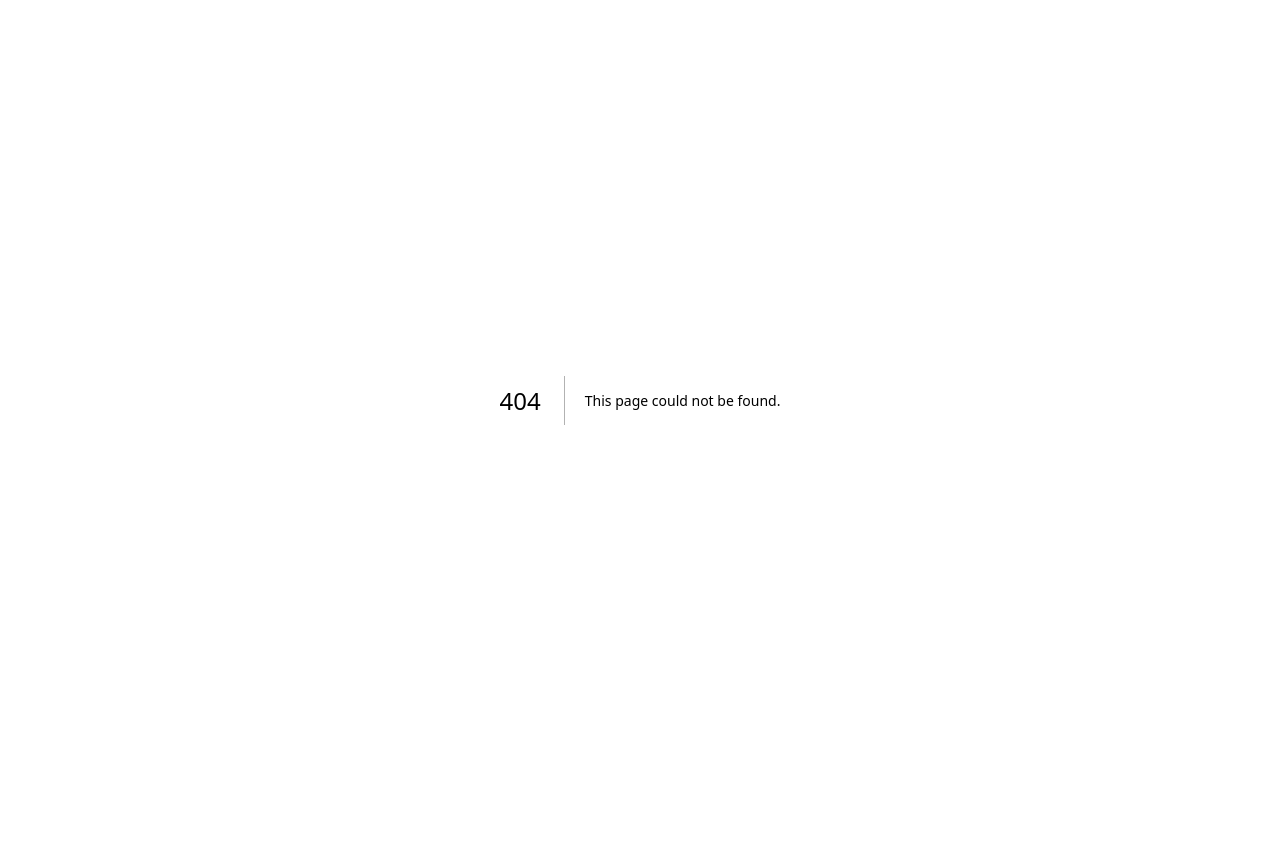
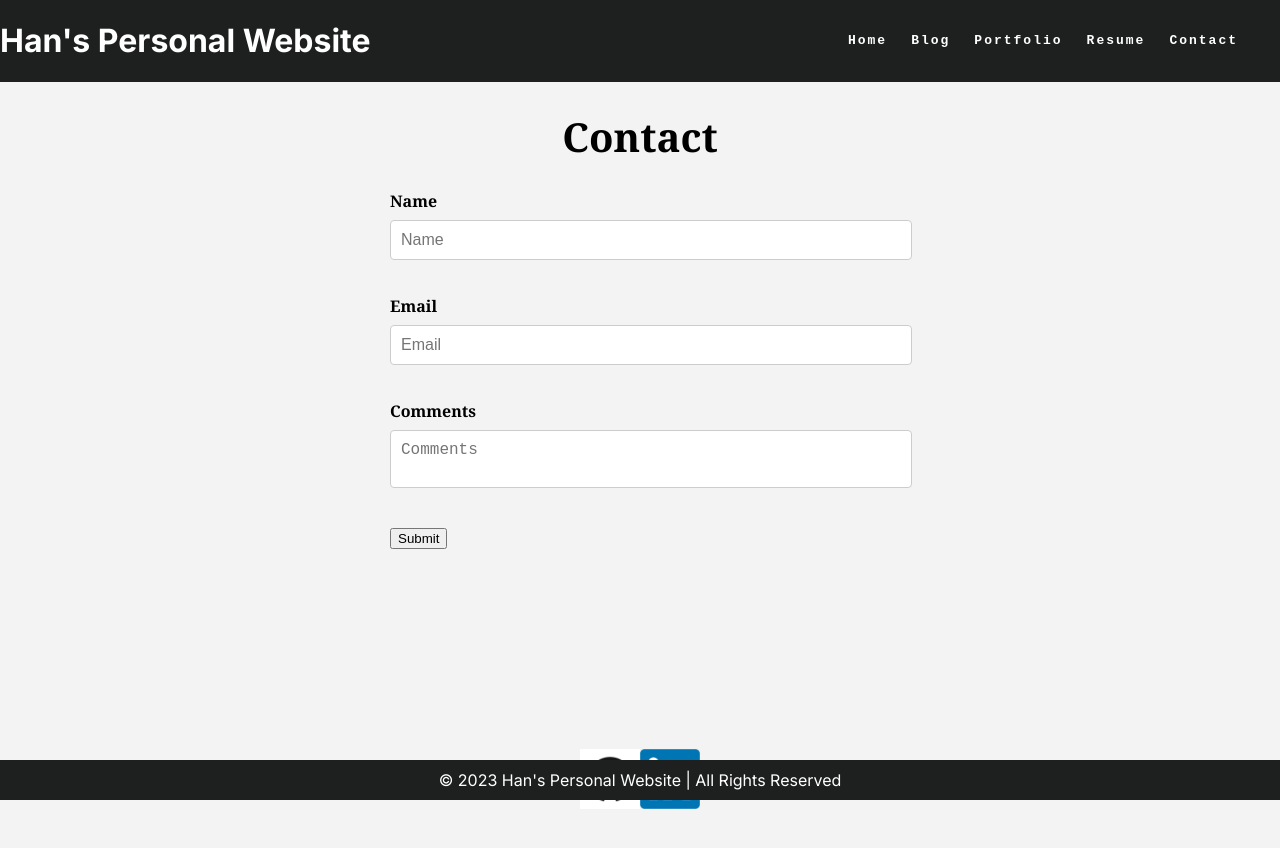
Before and after one commit to HanYu-Wu04/bootcamp-project-2023, a Next.js app: page /contact in a window 1280 px wide. Before the commit this address had no page. Shown: the top 848 px of the page. Before the commit the page ends 800 px from the top, so only its background shows below. Built offline with nearby package versions, Linux system fonts and the light colour scheme.

Commit message:
added Linkdedin image

```diff
--- /dev/null
+++ b/src/app/contact/page.tsx
@@ -0,0 +1,42 @@
+import React from 'react';
+import Footer from '../components/Footer';
+import Navbar from '../components/Navbar';
+import Link from 'next/link';
+import Image from 'next/image';
+
+export default function Contact() {
+  return (
+    <div>
+      <Navbar/>
+      <main>
+        <h1 className="page-title">Contact</h1>
+        <form>
+          <label htmlFor="name">Name</label>
+          <input type="text" id="name" name="name" placeholder="Name" required />
+          <br /><br />
+          <label htmlFor="email">Email</label>
+          <input type="email" id="email" name="email" placeholder="Email" />
+          <br /><br />
+          <label htmlFor="comments">Comments</label>
+          <textarea
+            id="comments"
+            name="comments"
+            placeholder="Comments"
+            required
+          ></textarea>
+          <br /><br />
+          <input type="submit" value="Submit" />
+        </form>
+        <p className="social-links">
+          <a href="https://github.com/HanYu-Wu04">
+            <Image src="/GitHub-logo.png" alt="GitHub" width={60} height={60} />
+          </a>
+          <a href="https://linkedin.com/in/hanyu-wu04">
+            <Image src="/LinkedIn-logo.png" alt="LinkedIn" width={60} height={60} />
+          </a>
+        </p>
+      </main>
+      <Footer/>
+    </div>
+  );
+}
```
Also changed, not shown: public/LinkedIn-logo.png (added).
